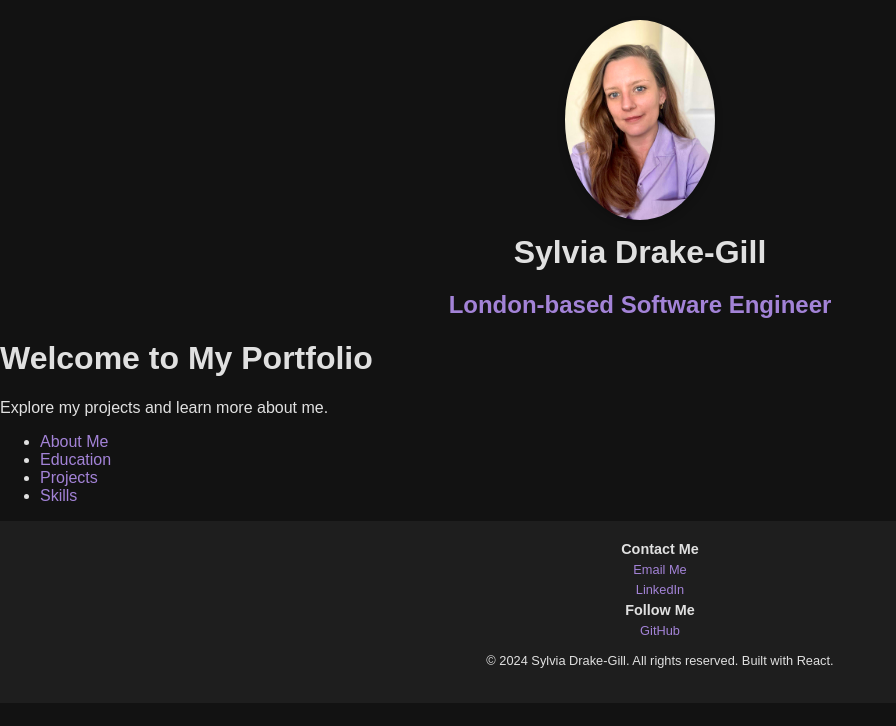
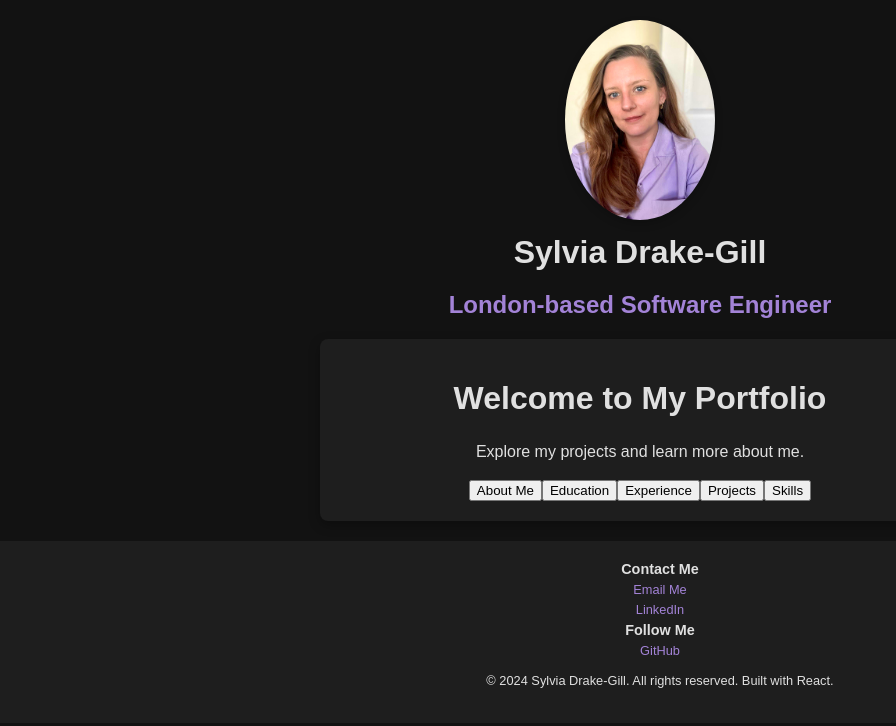
Before and after one commit to sdg877/react_portfolio, a React (Create React App) app: page / in a window 1280 px wide. Shown: the top 726 px of the page, without its empty margins (0-896 px from the left). Built offline with nearby package versions, Linux system fonts and the light colour scheme; a web font is replaced by a local one.

Commit message:
Homepage styling

```diff
--- a/src/pages/Home.jsx
+++ b/src/pages/Home.jsx
@@ -1,19 +1,20 @@
 import React from 'react';
-import "../App.css"
+import "../App.css";
 import { Link } from 'react-router-dom';
 
 const Home = () => {
   return (
-    <div className="home-container">
+    <div className="info-card home-container">
       <h1>Welcome to My Portfolio</h1>
       <p>Explore my projects and learn more about me.</p>
       <nav className="home-nav">
-        <ul>
-          <li><Link to="/about">About Me</Link></li>
-          <li><Link to="/education">Education</Link></li>
-          <li><Link to="/projects">Projects</Link></li>
-          <li><Link to="/skills">Skills</Link></li>
-        </ul>
+        <div className="nav-links-home">
+          <Link to="/about"><button className="nav-button">About Me</button></Link>
+          <Link to="/education"><button className="nav-button">Education</button></Link>
+          <Link to="/experience"><button className="nav-button">Experience</button></Link>
+          <Link to="/projects"><button className="nav-button">Projects</button></Link>
+          <Link to="/skills"><button className="nav-button">Skills</button></Link>
+        </div>
       </nav>
     </div>
   );
```
